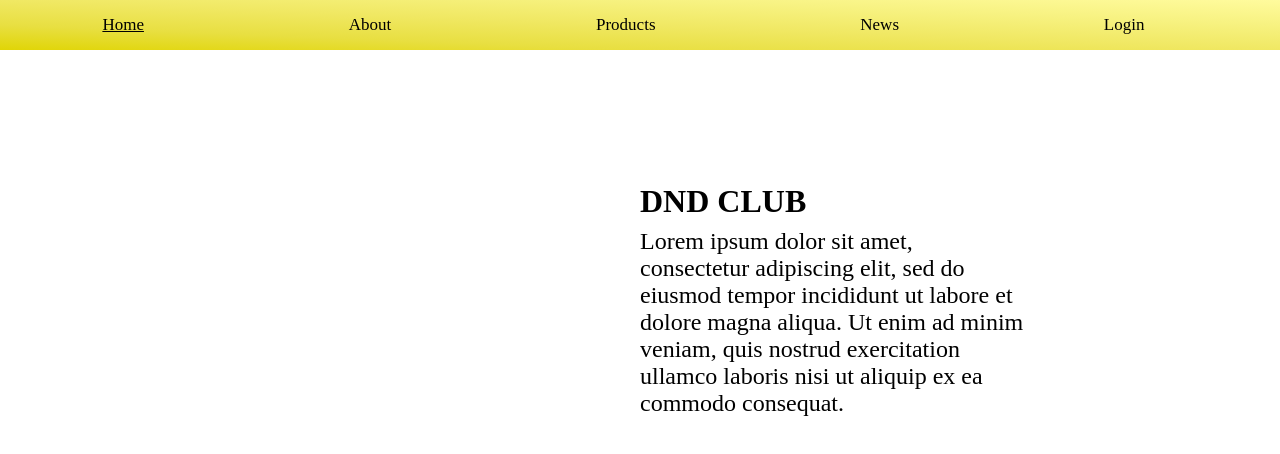
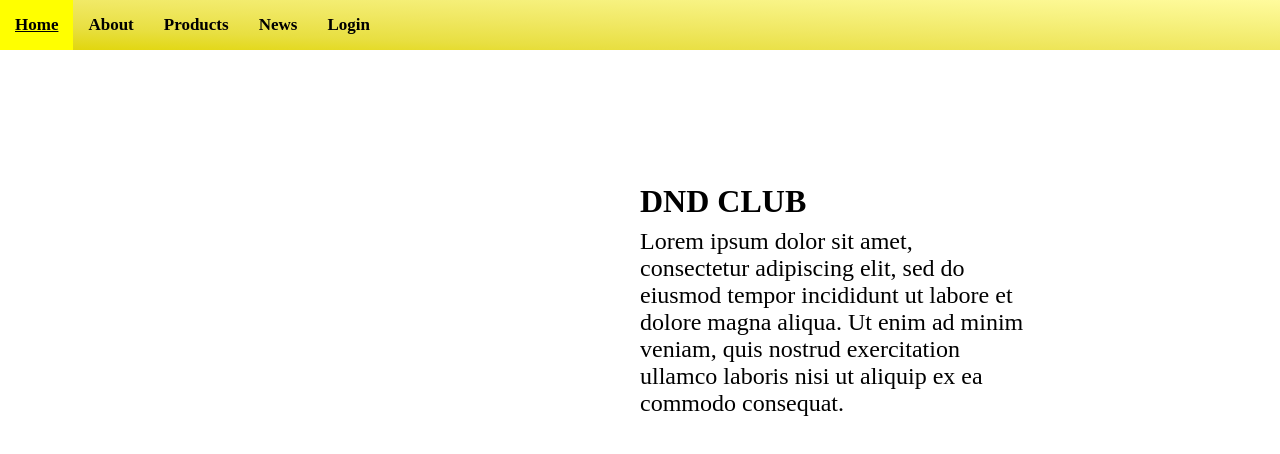
Before and after one commit to Roysa29/343p1, a plain HTML site: page index.html in a window 1280 px wide. Shown: the top 454 px of the page. Drawn offline with Linux system fonts and the light colour scheme.

Commit message:
nav update

```diff
--- a/global.css
+++ b/global.css
@@ -13,13 +13,18 @@ body {
 .topnav a {
     float: left;
     color: black;
+    font-weight: bold;
     text-align: center;
     padding: 15px;
     text-decoration: none;
     font-size: 17px;
-    padding-left: 8%;
-    padding-right: 8%;
+    margin-left: auto;
+    margin-right: auto;
     display: flex;
+}
+
+.topnav a:hover {
+    background-color: yellow;
 }
 
 .img {
```
